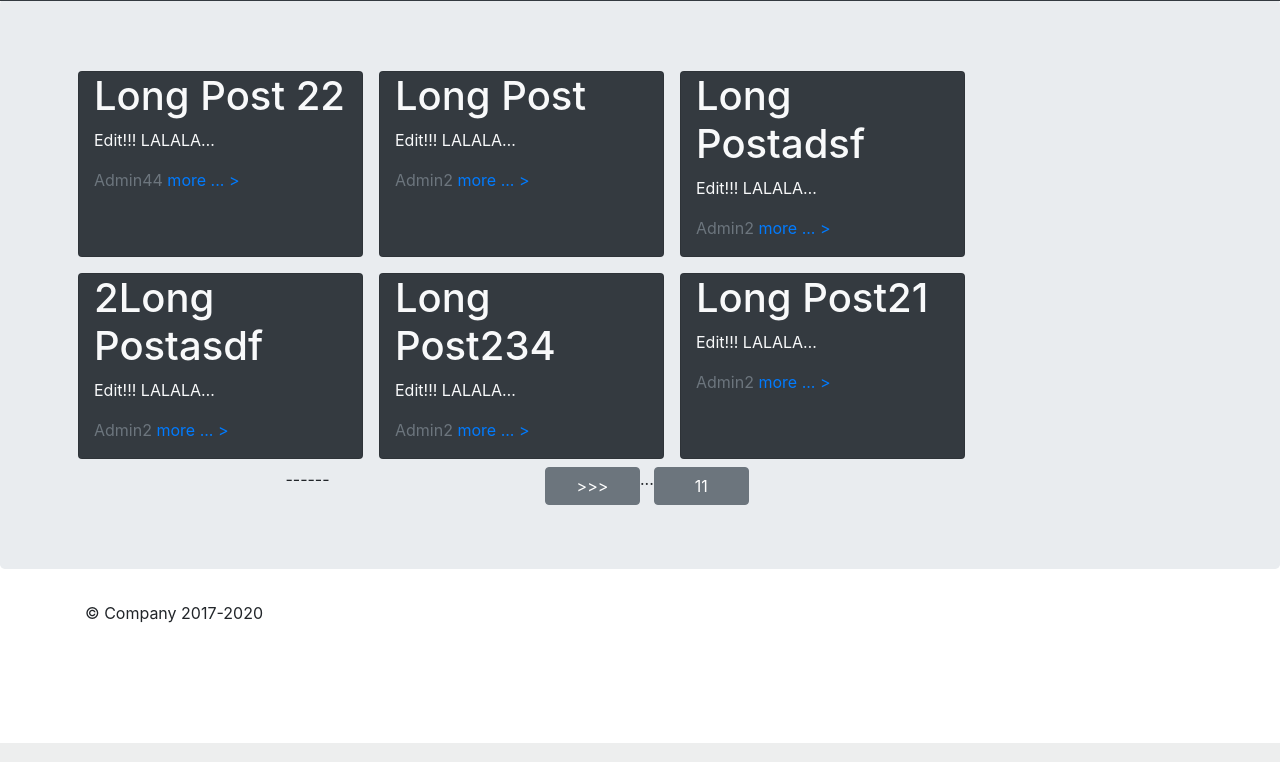
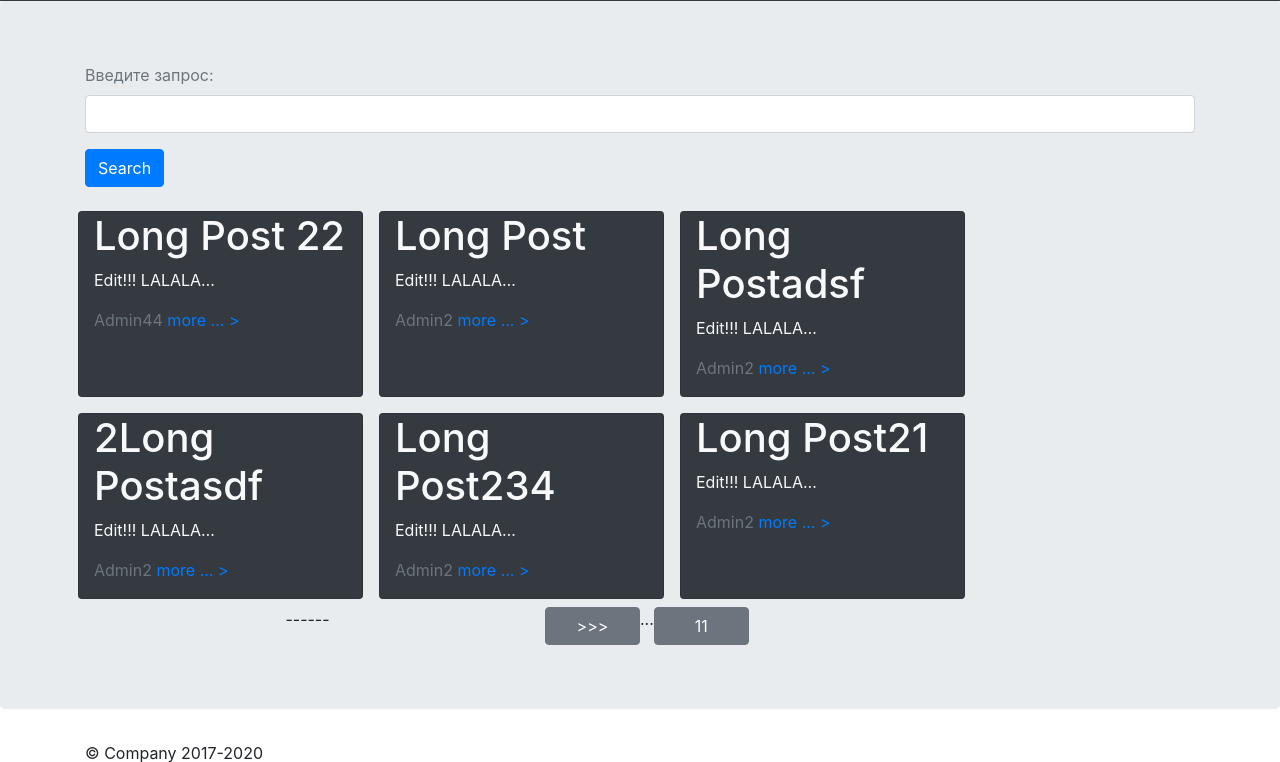
Before and after one commit to Iron-Cow/Blog_Python02, a Django app: page /forum/ in a window 1280 px wide. Shown: the part 57-819 px from the top of the page. Run offline with Django 3.2, Linux system fonts and the light colour scheme; data comes from the database, SQL or seed files in the repository; both versions use the stored data as it was after the commit; some libraries are stand-ins or nearby versions.

Commit message:
search and admin tool implemented

```diff
--- a/forum/views.py
+++ b/forum/views.py
@@ -2,6 +2,7 @@ from django.shortcuts import render
 from .models import Post
 from django.http import Http404, JsonResponse
 from django.core.paginator import Paginator
+from django.db.models import Q
 
 
 def post_list(request):
@@ -14,12 +15,36 @@ def post_list(request):
     # last_post.save()
     # # end to delete
 
+    search = request.GET.get('search')
+    print(search)
+    if search:
+
+        # слишком просто
+        # result_posts = all_posts.filter(title__icontains=search)
+        # all_posts = result_posts
+
+        # круто
+        result_posts = all_posts.filter(
+            Q(title__icontains=search) |
+            Q(author__username__icontains=search)
+            # & Q(author__is_superuser=True)
+        )
+        all_posts = result_posts
+        data['search'] = search
+
+
+
     paginator = Paginator(all_posts, 6)
     page_number = request.GET.get('page')
+
+
+    # if int(page_number) > paginator.num_pages:
+    #     page_number = paginator.num_pages
     page_obj = paginator.get_page(page_number)
 
     # data['posts'] = all_posts
     data['page_obj'] = page_obj
+
 
     return render(request, 'forum/post_list.html', context=data)
 
@@ -30,8 +55,12 @@ def post_details(request, post_id: int):
     post = Post.objects.get(id=post_id)
     data = dict()
     data['post'] = post
+
     # fixme
-    # data['liked'] = post.likes.filter(request.user)
+    data['liked'] = request.user in post.likes.all()
+    print(post.likes.all())
+
+
     return render(request, 'forum/post_details.html', context=data )
 
 
--- a/templates/forum/post_list.html
+++ b/templates/forum/post_list.html
@@ -11,6 +11,12 @@ Post list
 <!-- Main jumbotron for a primary marketing message or call to action -->
 <div class="jumbotron">
     <div class="container">
+
+        <form class="form-group" action="" method="get">
+            <label class="text-secondary" for="search">Введите запрос:</label>
+            <input class="form-control text-primary" id="search" name="search" type="text">
+            <input class="btn btn-primary mt-3" type="submit" value="Search">
+        </form>
 
         <div class="row">
 
@@ -35,13 +41,12 @@ Post list
 
 
             </div>
-
         <div class="row">
                     {% if page_obj.has_previous %}
-                    <a href="?page=1" class="btn btn-secondary col-1"> 1 </a>
+                        <a href="?page=1&search={{search}}" class="btn btn-secondary col-1"> 1 </a>
                         {% if page_obj.previous_page_number != 1 %}
                             ...
-                        <a href="?page={{page_obj.previous_page_number}}" class="btn btn-secondary col-1"> <<< </a>
+                            <a href="?page={{page_obj.previous_page_number}}&search={{search}}" class="btn btn-secondary col-1"> <<< </a>
                         {% endif %}
                     {% endif %}
                     <div class="col-5 text-center"> ------ </div>
@@ -49,10 +54,12 @@ Post list
 
                     {% if page_obj.has_next %}
                         {% if page_obj.next_page_number  !=  page_obj.paginator.num_pages %}
-                        <a href="?page={{page_obj.next_page_number}}" class="btn btn-secondary col-1"> >>> </a>
+                            <a href="?page={{page_obj.next_page_number}}&search={{search}}" class="btn btn-secondary col-1"> >>> </a>
                             ...
                         {% endif %}
-                    <a href="?page={{page_obj.paginator.num_pages}}" class="btn btn-secondary col-1"> {{page_obj.paginator.num_pages}} </a>
+                        <a href="?page={{page_obj.paginator.num_pages}}&search={{search}}" class="btn btn-secondary col-1"> {{page_obj.paginator.num_pages}} </a>
+
+
             {% endif %}
 
 
```
Also changed, not shown: forum/admin.py (+13 -2 lines), templates/forum/post_details.html (+6 -1 lines), db.sqlite3. Lines whose indentation alone changed are shown as unchanged.
